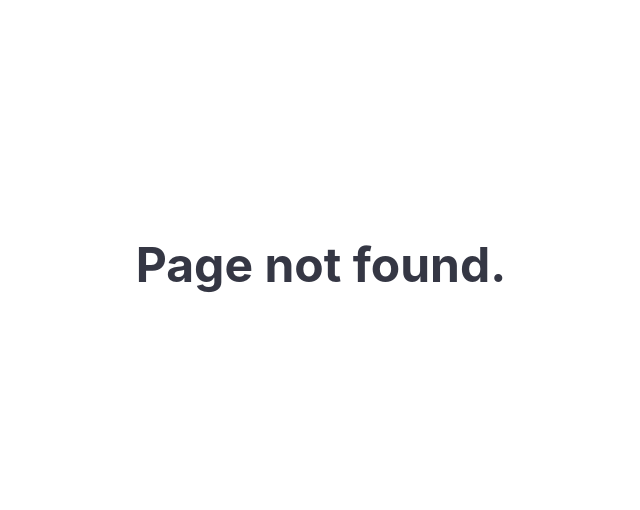
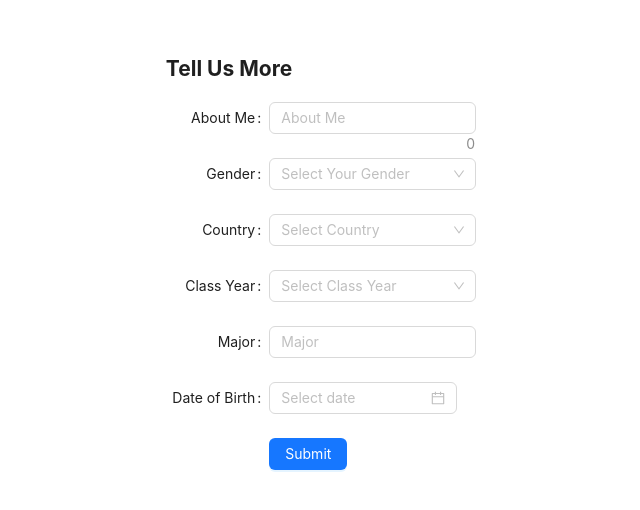
Before and after one commit to epotapov/Apollo, a React (Create React App) app in the folder apollo-frontend/: page /EditProfile in a window 1280 px wide. Before the commit this address had no page. Shown: the part 136-646 px from the top of the page, without its empty margins (319-959 px from the left). Built offline with nearby package versions, Linux system fonts and the light colour scheme.

Commit message:
Implemented Edit profile and other changes

```diff
--- a/apollo-frontend/src/App.js
+++ b/apollo-frontend/src/App.js
@@ -1,11 +1,10 @@
 import './App.css';
 
 import { Route, Routes } from 'react-router-dom'
-import { useState } from 'react';
 import LandingPage from './components/LandingPage';
 import LoginPage from './components/LoginPage';
 import SignUpPage from './components/SignUpPage';
-import TellUsMore from './components/TellUsMore';
+import EditProfile from './components/EditProfile';
 import DiningHall from './components/DiningHall';
 import CoursePage from './components/CoursePage';
 import ProfilePage from './components/ProfilePage';
@@ -18,7 +17,7 @@ function App() {
       <Route exact path='/' element={<LandingPage/>}/>
       <Route exact path='/Login' element={<LoginPage/>}/>
       <Route exact path='/SignUp' element={<SignUpPage/>}/>
-      <Route exact path='/TellUsMore' element={<TellUsMore/>}/>
+      <Route exact path='/EditProfile' element={<EditProfile/>}/>
       <Route exact path='/DiningHall' element={<DiningHall/>}/>
       <Route exact path='/Course' element={<CoursePage/>}/>
       <Route exact path='/Profile' element={<ProfilePage />}/>
--- a/apollo-frontend/src/components/TellUsMore.js
+++ b/apollo-frontend/src/components/EditProfile.js
@@ -1,6 +1,9 @@
 import { React, useState } from 'react';
 import { Link } from 'react-router-dom'
 import { Grid, Button, Checkbox, Form, Input, Select, DatePicker} from 'antd';
+import {useLocation} from 'react-router-dom';
+import { useNavigate } from 'react-router-dom';
+
 
 const onFinish = (values) => {
     console.log('Success:', values);
@@ -265,13 +268,64 @@ const countryList = [
 const {Option} = Select;
 
 export default function TellUsMore() {
-	const [aboutMe, setAboutMe] = useState('');
-    const [country, setCountry] = useState('');
-    const [gender, setGender] = useState('');
-    const [major, setMajor] = useState('');
-    const [year, setYear] = useState('');
-    const [dob, setDob] = useState('');
 
+	const navigate = useNavigate();
+	const handleSubmit = async () => {
+		user.bio = bio;
+		user.dob = dob;
+		user.major = major;
+		user.year = year;
+		user.country = country;
+		user.gender = gender;
+		const response = await fetch('http://localhost:5001/api/user/edit', {
+			method: 'POST',
+			body: JSON.stringify(user),
+			headers: {
+			  'Content-Type': 'application/json'
+			}
+		});
+		navigate('/Profile', {state: {user: user}});
+	}
+
+	var user = {
+		username: '',
+		bio: '',
+		email: '',
+		dob: '',
+		major: '',
+		year: '',
+		role: '',
+		country: ''
+	  }
+
+	var username = '';
+	var bio = '';
+	var dob = '';
+	var major = '';
+	var year = '';
+	var role = '';
+	var country = '';
+	var gender = '';
+
+	const data = useLocation();
+	  if (data.state != null) {
+		const user = data.state.user;
+		if (user != null) {
+		  username = user.username;
+		  bio = user.bio;
+		  dob = user.dob;
+		  major = user.major;
+		  year = user.year;
+		  if (user.isProf) {
+			role = "Professor";
+		  }
+		  else {
+			role = "Student";
+		  }
+		  country = user.country;
+		  gender = user.gender;
+		}
+	}
     const [size, setSize] = useState('large');
 
     return (
@@ -298,8 +352,8 @@ export default function TellUsMore() {
 				<Form.Item
 					name="aboutme"
 					label="About Me"
-					onChange={(e) => setAboutMe(e.target.value)}
-					value={aboutMe}
+					onChange={(e) => {bio = e.target.value}}
+					value={bio}
 				>
 					<Input.TextArea
 						placeholder="About Me"
@@ -310,7 +364,7 @@ export default function TellUsMore() {
                 <Form.Item
                     name="gender"
                     label="Gender"
-                    onChange={(e) => setGender(e.target.value)}
+                    onChange={(e) => {gender = e.target.value}}
                     value={gender}
                 >
                     <Select placeholder="Select Your Gender" allowClear>
@@ -322,7 +376,7 @@ export default function TellUsMore() {
                 <Form.Item
                     name="country"
                     label="Country"
-                    onChange={(e) => setCountry(e.target.value)}
+                    onChange={(e) => {country = e.target.value}}
                     value={country}
                 >
                     <Select
@@ -340,7 +394,7 @@ export default function TellUsMore() {
                 <Form.Item
                     name ="classyear"
                     label="Class Year"
-                    onChange={(e) => setYear(e.target.value)}
+                    onChange={(e) => {year = e.target.value}}
                     value={year}
                 >
                     <Select placeholder="Select Class Year" allowClear>
@@ -354,7 +408,7 @@ export default function TellUsMore() {
                 <Form.Item
                     name="major"
                     label="Major"
-                    onChange={(e) => setMajor(e.target.value)}
+                    onChange={(e) => {major = e.target.value}}
                     value={major}
                 >
                     <Input placeholder="Major" />
@@ -362,7 +416,7 @@ export default function TellUsMore() {
                 <Form.Item
                     name="dob"
                     label="Date of Birth"
-                    onChange={(e) => setDob(e.target.value)}
+                    onChange={(e) => {dob = e.target.value}}
                     value={dob}
                 >
                     <DatePicker />
@@ -373,11 +427,9 @@ export default function TellUsMore() {
                     span: 16,
                 }}
                 >
-                <Link to = '/DiningHall'>
-                    <Button type="primary" htmlType="submit">
-                        Continue
-                    </Button>
-                </Link>
+				<Button type="primary" htmlType="submit" onClick={handleSubmit}>
+					Submit
+				</Button>
                 </Form.Item>
             </Form>
         </div>
--- a/apollo-frontend/src/components/ProfilePage.js
+++ b/apollo-frontend/src/components/ProfilePage.js
@@ -1,12 +1,17 @@
 import { React, useState, Component} from 'react';
-import { Link } from 'react-router-dom'
-import { useLocation } from 'react-router-dom';
+import { Link , useLocation, useNavigate} from 'react-router-dom'
 import '../ProfilePage.css'
 import '../App.css'
 import Navbar from './Navbar';
 import { Avatar, Card, Button} from 'antd';
 
 export default function ProfilePage() {
+
+  const navigate = useNavigate();
+  const editProfile = (username) => {
+    console.log("Edit Profile");
+    navigate('/EditProfile', {state: {user: user}});
+  }
 
   var user = {
     username: '',
@@ -33,7 +38,6 @@ export default function ProfilePage() {
     if (data.state != null) {
       const user = data.state.user;
       if (user != null) {
-        console.log(user);
         username = user.username;
         bio = user.bio;
         email = user.email;
@@ -65,8 +69,7 @@ export default function ProfilePage() {
         <p> Role: {role} </p>
         <p> Country: {country} </p>
         <p> Gender: {gender} </p>
-        <p>  </p>
-        <Button type="primary" shape="round" size="large" href="/TellUsMore">
+        <Button type="primary" shape="round" size="large" onClick={editProfile}>
           Edit Profile
         </Button>
         <Button type="primary" shape="round" size="large" href="/Login">
--- a/apollo-frontend/src/components/SignUpPage.js
+++ b/apollo-frontend/src/components/SignUpPage.js
@@ -101,7 +101,7 @@ export default function SignUpPage() {
     console.log(user)
 
     // TODO this URL will need to change eventually (once we have the server on another machine)
-    const response = await fetch('http://localhost:5001/api/user/signup', {
+    const response = await fetch('http://localhost:5001/api/user/edit', {
       method: 'POST',
       body: JSON.stringify(user),
       headers: {
```
